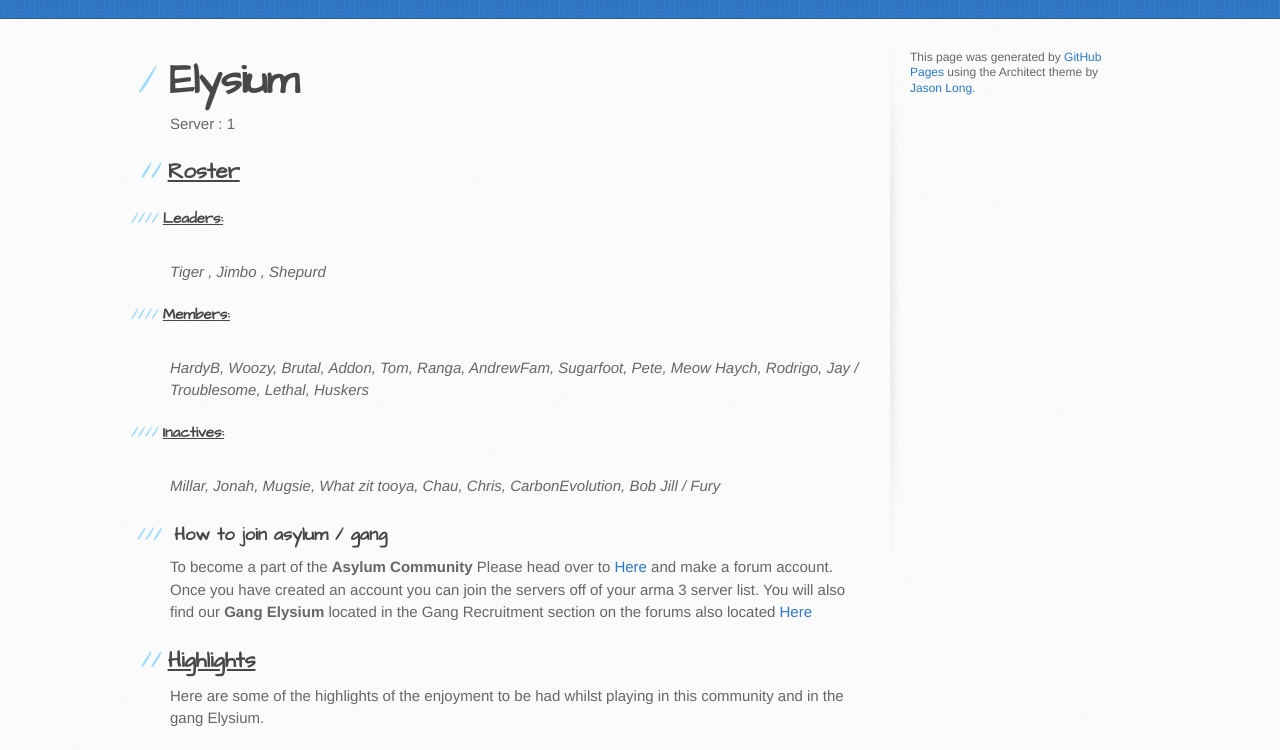
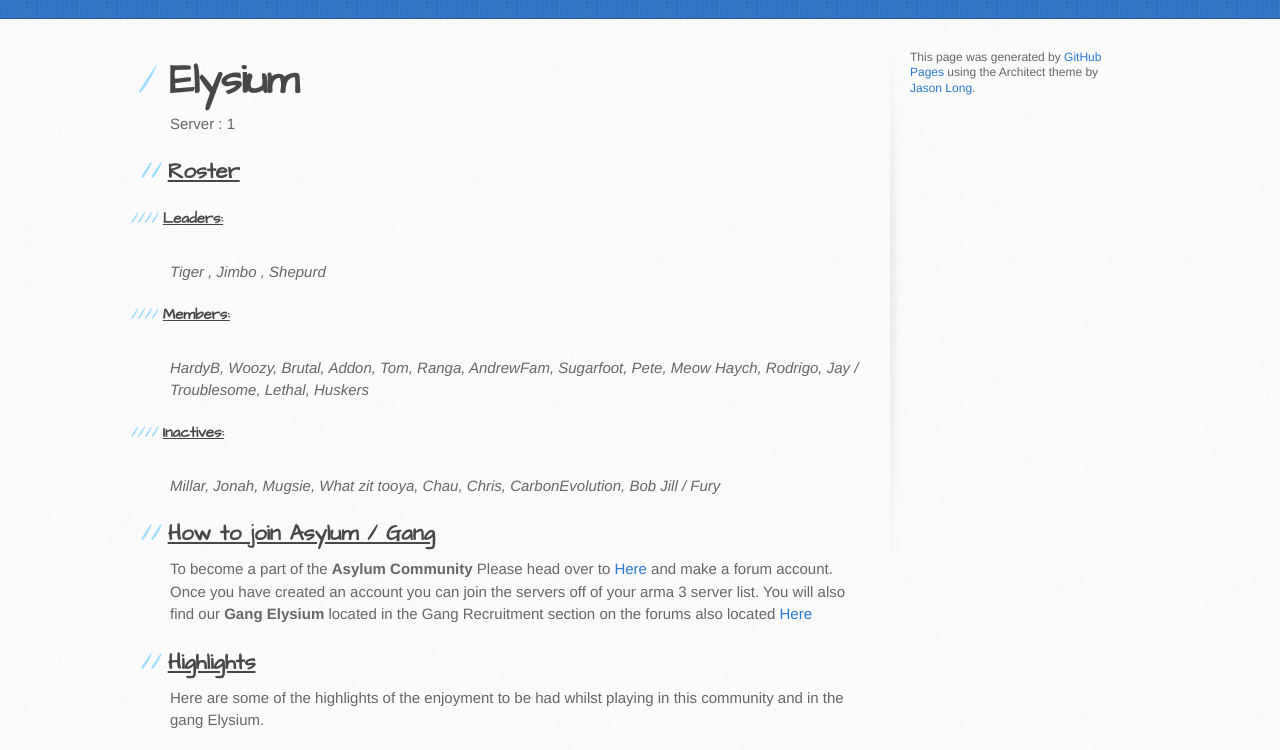
Before and after one commit to DerekR0123/Rossfitness.github.io, a Jekyll site: the page index.html, which Jekyll copies as it is, in a window 1280 px wide. Shown: the part 370-1120 px from the top of the page. Built offline with Jekyll 4.4.1, drawn with Linux system fonts in a browser that asks for light colours; grey boxes are pictures that could not be loaded.

Commit message:
Update index.html

```diff
--- a/index.html
+++ b/index.html
@@ -43,8 +43,7 @@ Haych, Rodrigo, Jay / Troublesome, Lethal, Huskers<br></em></p>
 <p><h4><u>Inactives:</u></h4><br>
 <em>Millar, Jonah, Mugsie, What zit tooya, Chau, Chris, CarbonEvolution, Bob Jill / Fury<br></em></p>
 
-<h3>
-<a id="creating-pages-manually" class="anchor" href="#creating-pages-manually" aria-hidden="true"><span aria-hidden="true" class="octicon octicon-link"></span></a>How to join asylum / gang</h3>
+<a id="creating-pages-manually" class="anchor" href="#creating-pages-manually" aria-hidden="true"><span aria-hidden="true" class="octicon octicon-link"></span></a><h2><u>How to join Asylum / Gang</h2></u>
 
 <p>To become a part of the <strong>Asylum Community</strong> Please head over to <a href="http://www.gaming-asylum.com/">Here</a> and make a forum account.
 Once you have created an account you can join the servers off of your arma 3 server list. You will also find our <strong>Gang Elysium</strong> located in the
```
